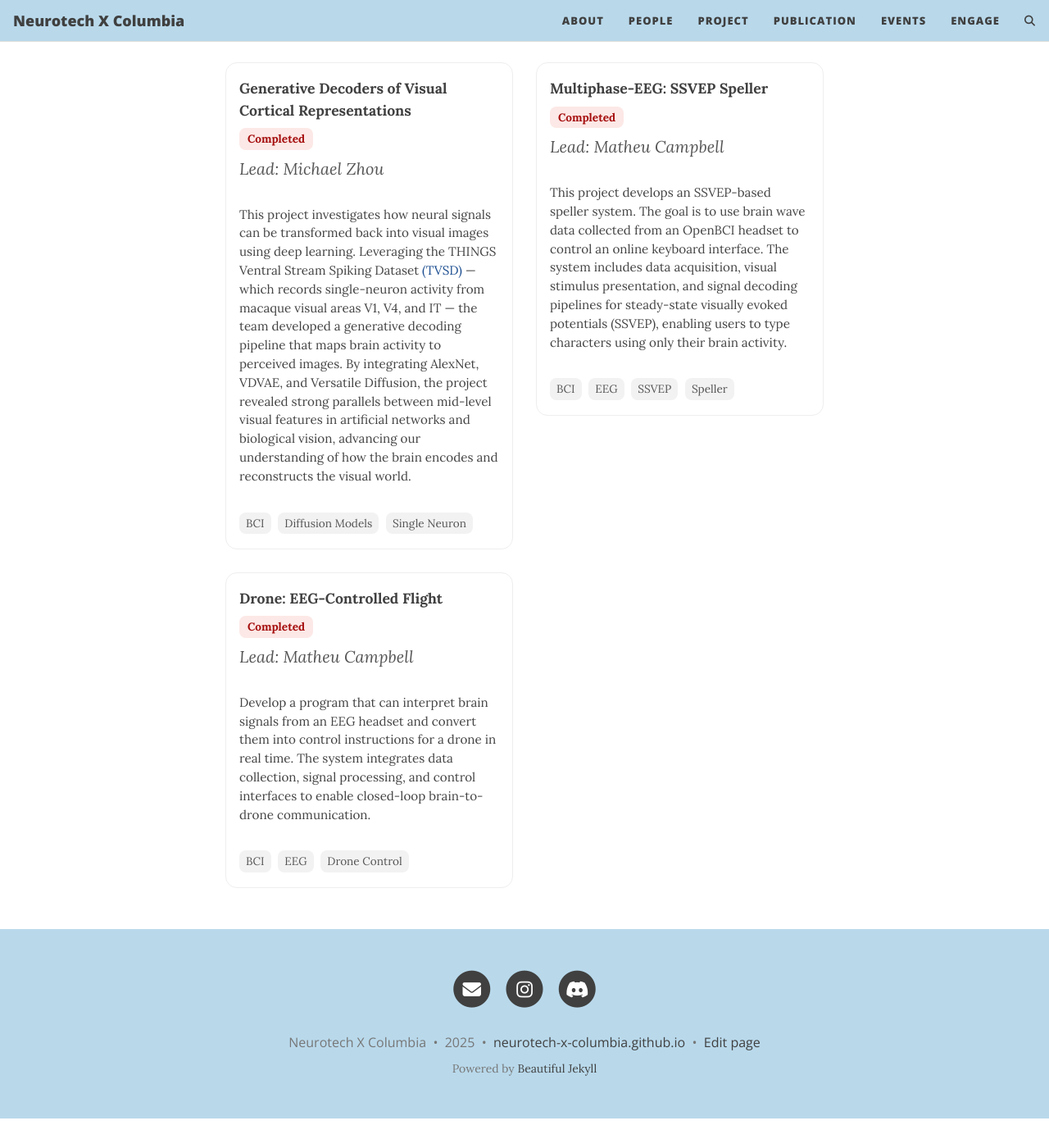
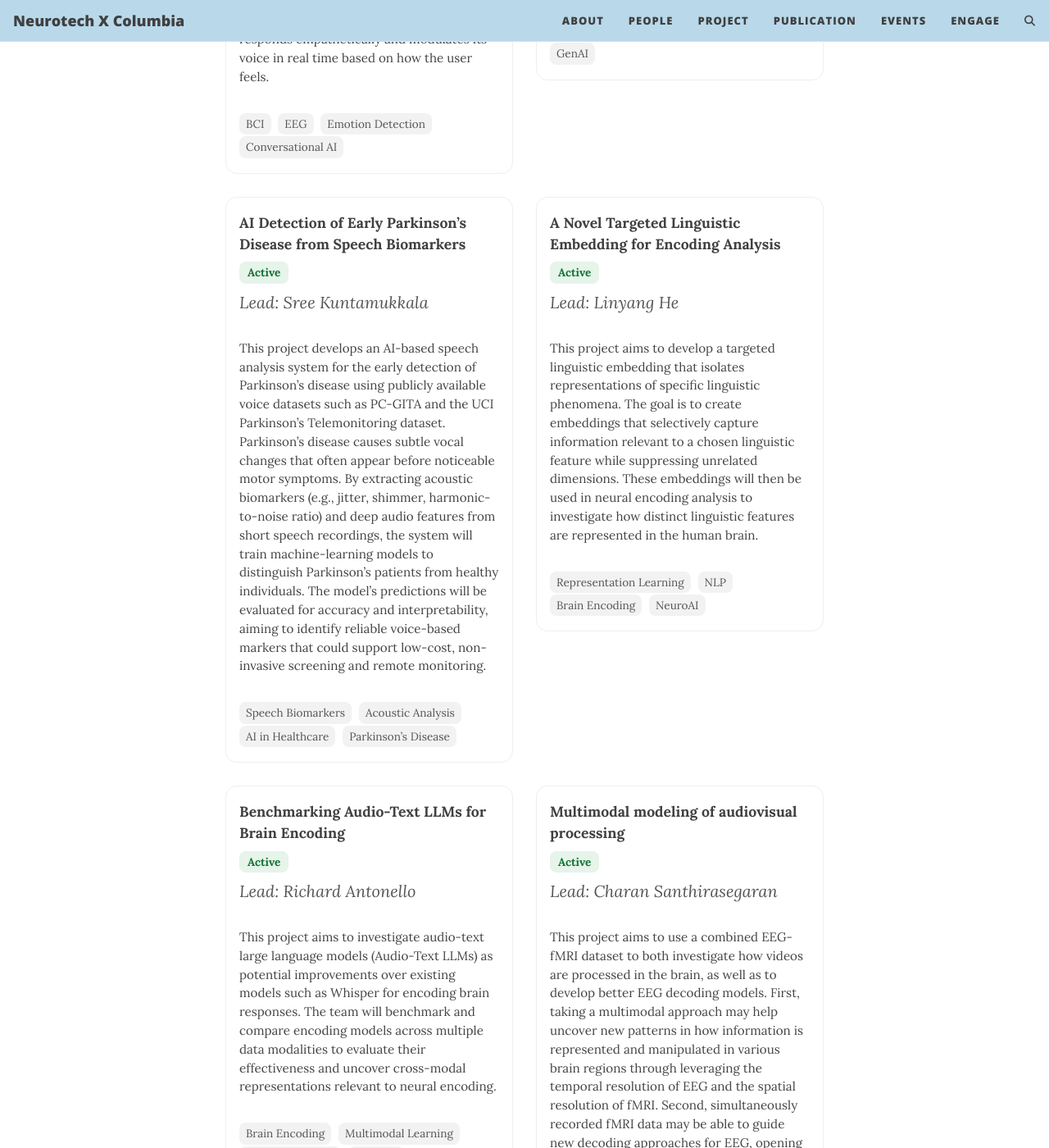
Before and after one commit to Neurotech-X-Columbia/Neurotech-X-Columbia.github.io, a Jekyll site: the page built from project.md, in a window 1280 px wide and 1400 px high, scrolled down 1347 px. Shown: the whole window at 82% size. Built offline with Jekyll 4.4.1, drawn with Linux system fonts in a browser that asks for light colours; comment, search, counter and statistics services are not loaded; before the commit the page ends 2711 px from its top, so only the background shows below that; some of the changed text lies outside the part shown.

Commit message:
add projects

```diff
--- a/_data/project.yaml
+++ b/_data/project.yaml
@@ -5,9 +5,9 @@
   status: Active
   keywords: ['BCI', 'MEG', 'Speech Processing']
 
-- name: "Audio-Visual Brain Encoding"
+- name: "Audio-Visual Brain Encoding: How the Brain Reads Lips?"
   description: >
-    This project investigates how visual speech, such as lip movements, contributes to brain activity during natural language comprehension. By integrating frame-level visual features from the mouth region with linguistic representations from deep language models, we build multimodal encoding models to test whether visual information provides unique predictive power beyond auditory and linguistic cues.
+    This project investigates how lip movements contribute to brain activity during natural speech comprehension. We extract lip movement features using computer vision models and audio features using speech models, then build multimodal encoding models to examine whether visual articulatory information provides unique predictive power beyond auditory and linguistic cues. Specifically, we aim to understand how visual speech modulates and interacts with neural processes underlying speech perception and comprehension. This is an ongoing project. Students with computer vision experience are especially encouraged to join!
   lead: Linyang He
   status: Active
   keywords: ['Brain Encoding', 'ECoG', 'Speech Processing', 'NeuroAI']
@@ -25,6 +25,48 @@
   lead: Pinyuan Feng
   status: Active
   keywords: ['Brain Encoding', 'Computational Vision', 'GenAI']
+
+- name: "AI Detection of Early Parkinson’s Disease from Speech Biomarkers"
+  description: >
+    This project develops an AI-based speech analysis system for the early detection of Parkinson’s disease using publicly available voice datasets such as PC-GITA and the UCI Parkinson’s Telemonitoring dataset. Parkinson’s disease causes subtle vocal changes that often appear before noticeable motor symptoms. By extracting acoustic biomarkers (e.g., jitter, shimmer, harmonic-to-noise ratio) and deep audio features from short speech recordings, the system will train machine-learning models to distinguish Parkinson’s patients from healthy individuals. The model’s predictions will be evaluated for accuracy and interpretability, aiming to identify reliable voice-based markers that could support low-cost, non-invasive screening and remote monitoring.
+  lead: Sree Kuntamukkala
+  status: Active
+  keywords: ['Speech Biomarkers', 'Acoustic Analysis', 'AI in Healthcare', 'Parkinson’s Disease']
+
+- name: "A Novel Targeted Linguistic Embedding for Encoding Analysis"
+  description: >
+    This project aims to develop a targeted linguistic embedding that isolates representations of specific linguistic phenomena. The goal is to create embeddings that selectively capture information relevant to a chosen linguistic feature while suppressing unrelated dimensions. These embeddings will then be used in neural encoding analysis to investigate how distinct linguistic features are represented in the human brain.
+  lead: Linyang He
+  status: Active
+  keywords: ['Representation Learning', 'NLP', 'Brain Encoding', 'NeuroAI']
+
+- name: "Benchmarking Audio-Text LLMs for Brain Encoding"
+  description: >
+    This project aims to investigate audio-text large language models (Audio-Text LLMs) as potential improvements over existing models such as Whisper for encoding brain responses. The team will benchmark and compare encoding models across multiple data modalities to evaluate their effectiveness and uncover cross-modal representations relevant to neural encoding.
+  lead: Richard Antonello
+  status: Active
+  keywords: ['Brain Encoding', 'Multimodal Learning', 'Audio-Text LLMs', 'NeuroAI']
+
+- name: "Multimodal modeling of audiovisual processing"
+  description: >
+    This project aims to use a combined EEG-fMRI dataset to both investigate how videos are processed in the brain, as well as to develop better EEG decoding models. First, taking a multimodal approach may help uncover new patterns in how information is represented and manipulated in various brain regions through leveraging the temporal resolution of EEG and the spatial resolution of fMRI. Second, simultaneously recorded fMRI data may be able to guide new decoding approaches for EEG, opening the door to more useful non-invasive BCIs.
+  lead: Charan Santhirasegaran
+  status: Active
+  keywords: ['EEG', 'fMRI', 'Brain Decoding']
+
+- name: "AI-Generated Music for Cognitive Enhancement"
+  description: >
+    This project explores how AI-generated music can positively influence brain functions such as focus, relaxation, and memory. We will experiment with generative models to create adaptive soundscapes and evaluate their impact through cognitive tasks or user studies.
+  lead: Rushin Bhatt
+  status: Active
+  keywords: ['AI Music', 'Cognitive Science', 'Brain Function', 'Deep Learning', 'Generative AI']
+
+- name: "Identifying Brain Regions Selectively Predicted by Vision Language Models"
+  description: >
+    This project investigates how the human brain integrates visual and linguistic information. Previous studies have modeled brain activity using language or vision models separately, but few have explored their joint representations. We aim to determine whether modern vision language models, which achieve deep semantic alignment rather than simple feature concatenation, better predict neural activity. The project focuses on identifying brain regions whose responses can be explained only by multimodal representations, not by unimodal or concatenated embeddings. By comparing encoding and decoding performance across model types, we seek to uncover where and how the brain supports multimodal semantic integration.
+  lead: Linyang He
+  status: Active
+  keywords: ['Brain Encoding', 'Vision-Language Models', 'NeuroAI']
 
 - name: "Generative Decoders of Visual Cortical Representations"
   description: >
```
